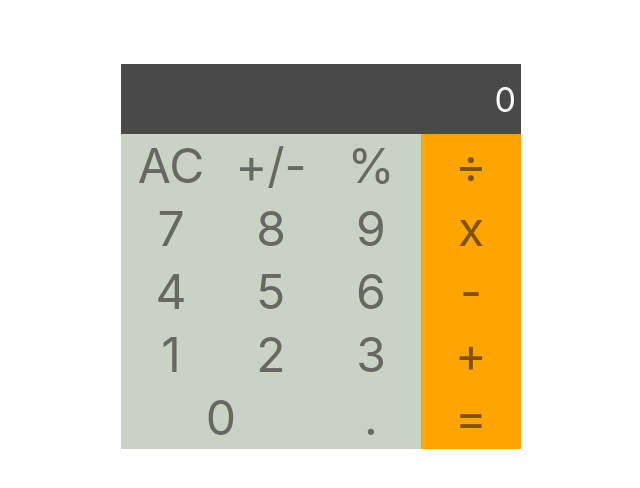
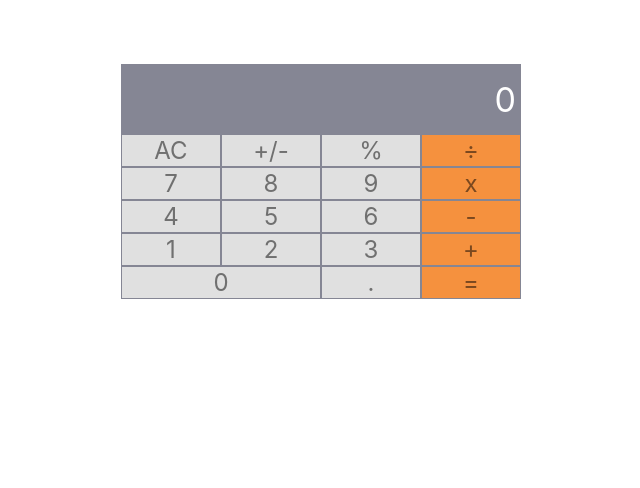
Before and after one commit to tnyandoro/math-magicians, a React (Create React App) app: page / in a window 1280 px wide. Shown: the top 488 px of the page, without its empty margins (319-959 px from the left). Built offline with nearby package versions, Linux system fonts and the light colour scheme.

Commit message:
Change colors and font size

```diff
--- a/src/assets/button.module.css
+++ b/src/assets/button.module.css
@@ -1,10 +1,10 @@
 .Button {
   width: 25%;
   height: 100%;
-  font-size: 3rem;
+  font-size: 1.5rem;
   font-family: inherit;
-  background: #cad2c5;
-  border: 1px solid transparent;
+  background: #e0e0e0;
+  border: 1px solid #858694;
   box-sizing: border-box;
   justify-content: center;
   align-items: center;
@@ -19,7 +19,7 @@
 }
 
 .ButtonOrange {
-  background-color: orange;
+  background-color: #f5913e;
 }
 
 .Button[data-value="null"] {
@@ -27,5 +27,5 @@
 }
 
 .Button:hover {
-  opacity: 0.7;
+  opacity: 0.8;
 }
--- a/src/assets/display.module.css
+++ b/src/assets/display.module.css
@@ -3,7 +3,7 @@
   justify-content: flex-end;
   align-items: center;
   padding: 5px;
-  background: #494949;
+  background: #858694;
   height: 20%;
   color: #fff;
   font-size: 34px;
```
